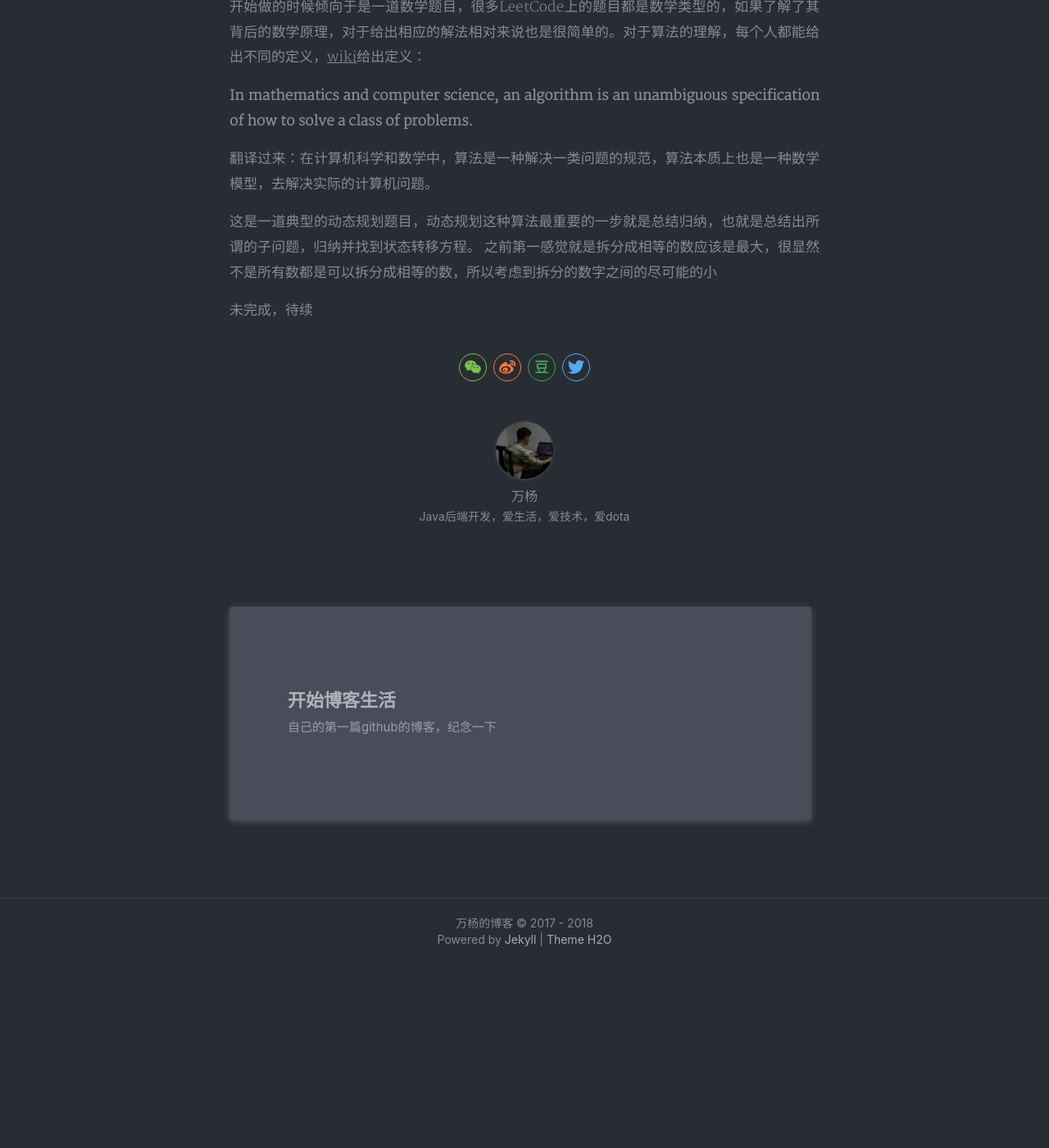
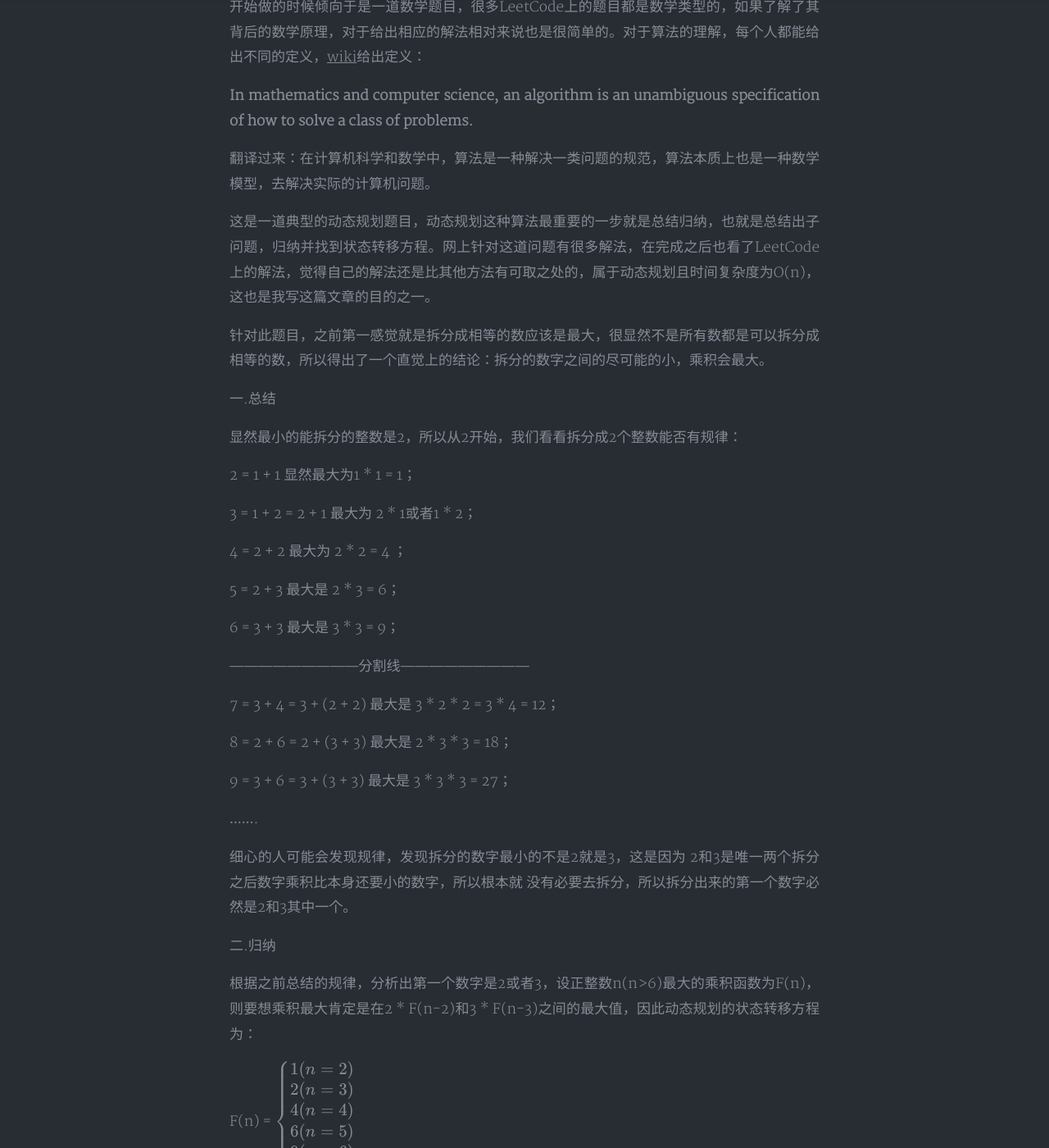
Before and after one commit to wanyang19880625/wanyang19880625.github.io, a Jekyll site: the page built from _posts/2018-12-16-leetcode.md, in a window 1280 px wide and 1400 px high, scrolled down 499 px. Shown: the whole window at 82% size. Built offline with Jekyll 4.4.1, drawn with Linux system fonts in a browser that asks for light colours; nearby versions of some CDN libraries; formulas are drawn with MathJax 3; a style sheet for code colours, icons or effects is not loaded; before the commit the page ends 1675 px from its top, so only the background shows below that; some of the changed text lies outside the part shown.

Commit message:
完成第一篇文章

```diff
--- a/_posts/2018-12-16-leetcode.md
+++ b/_posts/2018-12-16-leetcode.md
@@ -18,7 +18,66 @@ tags: algorithm leetcode
 翻译过来：在计算机科学和数学中，算法是一种解决一类问题的规范，算法本质上也是一种数学模型，去解决实际的计算机问题。
 
 
-这是一道典型的动态规划题目，动态规划这种算法最重要的一步就是总结归纳，也就是总结出所谓的子问题，归纳并找到状态转移方程。
-之前第一感觉就是拆分成相等的数应该是最大，很显然不是所有数都是可以拆分成相等的数，所以考虑到拆分的数字之间的尽可能的小
+这是一道典型的动态规划题目，动态规划这种算法最重要的一步就是总结归纳，也就是总结出子问题，归纳并找到状态转移方程。网上针对这道问题有很多解法，在完成之后也看了LeetCode上的解法，觉得自己的解法还是比其他方法有可取之处的，属于动态规划且时间复杂度为O(n)，这也是我写这篇文章的目的之一。
 
-未完成，待续
+针对此题目，之前第一感觉就是拆分成相等的数应该是最大，很显然不是所有数都是可以拆分成相等的数，所以得出了一个直觉上的结论：拆分的数字之间的尽可能的小，乘积会最大。
+
+一.总结
+
+显然最小的能拆分的整数是2，所以从2开始，我们看看拆分成2个整数能否有规律：
+
+2 = 1 + 1  显然最大为1 * 1 = 1；
+
+3 = 1 + 2 = 2 + 1 最大为 2 * 1或者1 * 2；
+
+4 = 2 + 2  最大为 2 * 2 = 4 ；
+
+5 = 2 + 3  最大是 2 * 3 = 6；
+
+6 = 3 + 3 最大是 3 * 3 = 9；
+
+---------------------------分割线---------------------------
+
+7 = 3 + 4 = 3 + (2 + 2)  最大是 3 * 2 * 2 = 3 * 4 = 12；
+
+8 = 2 + 6 = 2 + (3 + 3) 最大是 2 * 3 * 3 = 18；
+
+9 = 3 + 6 = 3 + (3 + 3) 最大是 3 * 3 * 3 = 27；
+
+.......
+
+细心的人可能会发现规律，发现拆分的数字最小的不是2就是3，这是因为 2和3是唯一两个拆分之后数字乘积比本身还要小的数字，所以根本就
+没有必要去拆分，所以拆分出来的第一个数字必然是2和3其中一个。
+
+二.归纳
+
+根据之前总结的规律，分析出第一个数字是2或者3，设正整数n(n>6)最大的乘积函数为F(n)，则要想乘积最大肯定是在2 * F(n-2)和3 * F(n-3)之间的最大值，因此动态规划的状态转移方程为：
+
+F(n) = $$\begin{cases}
+1 (n = 2)\\
+2 (n = 3)\\
+4 (n = 4)\\
+6 (n = 5)\\
+9 (n = 6)\\
+Max(2 * F(n-2),3 * F(n-3)) (n > 6)\\
+\end{cases}
+$$
+
+代码如下：
+
+<pre><code class="language-java">class Solution {
+    public int integerBreak(int n) {
+        int[] dp = new int[58];
+        dp[1] = 1;
+        dp[2] = 2;
+        dp[3] = 4;
+        dp[4] = 6;
+        dp[5] = 9;
+
+        for (int i = 6;i<n;i++) {
+            dp[i] = Math.max(2 * dp[i-2], 3 * dp[i-3]);
+        }
+
+        return dp[n-1];
+    }
+}</code></pre>
```
